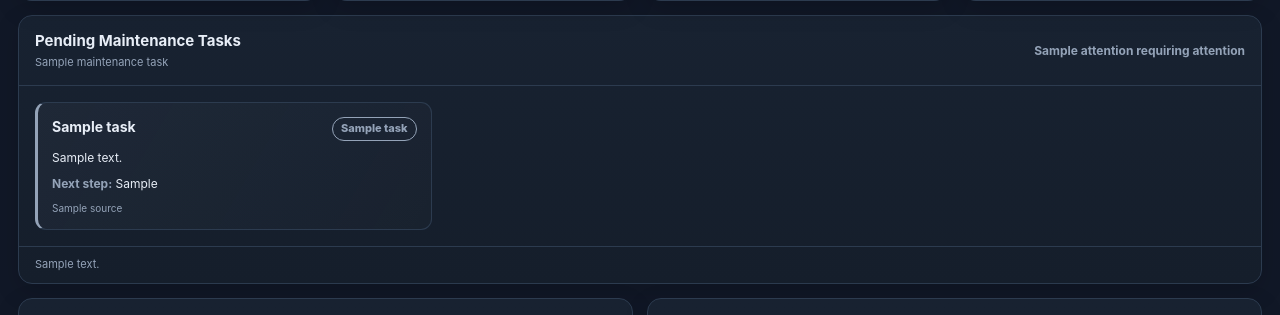
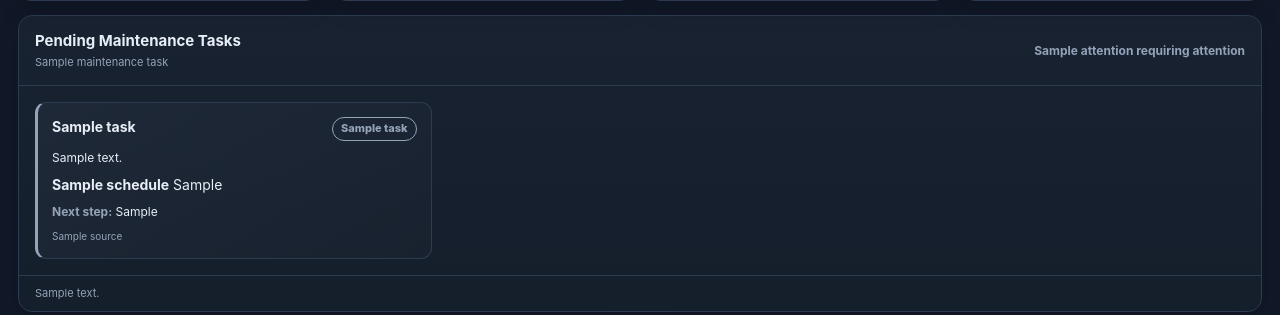
Before and after one commit to kasundigital/VOD-Storage-Monitor, a Flask app: template templates/index.html in a window 1280 px wide. Shown: the part 454-769 px from the top of the page. Run offline with Flask 3, Linux system fonts and the light colour scheme; the template is opened without the code that fills it: most values are stand-ins (such as "Sample title", 1, 10 or a date in 2020); parts of the project's set-up code (start-up, migrations or seed data) failed here and were passed over.

Commit message:
feat: show read-only next cron run for sync/scrub in maintenance cards

```diff
--- a/templates/index.html
+++ b/templates/index.html
@@ -70,6 +70,15 @@
         <span class="maintenance-task-status">{{task.label}}</span>
       </div>
       <p>{{task.detail}}</p>
+      {% if task.schedule %}
+      <div class="maintenance-cron {{'maintenance-cron-configured' if task.schedule.status == 'configured' else ''}}">
+        <b>{{task.schedule.label}}</b>
+        <span>{{task.schedule.next_display}}</span>
+        {% if task.schedule.status == 'configured' %}
+        <small>{{task.schedule.source}} · {{task.schedule.expression}} · {{task.schedule.timezone}}</small>
+        {% endif %}
+      </div>
+      {% endif %}
       <div class="maintenance-task-next"><b>Next step:</b> {{task.next_step}}</div>
       <small class="maintenance-task-source">{{task.source}}</small>
     </div>
@@ -237,6 +246,10 @@ function refreshMaintenanceTasks(data){
       '<div class="maintenance-task-top"><b class="maintenance-task-title">'+esc(t.title)+'</b>'+
       '<span class="maintenance-task-status">'+esc(t.label)+'</span></div>'+
       '<p>'+esc(t.detail)+'</p>'+
+      (t.schedule?'<div class="maintenance-cron'+(t.schedule.status==='configured'?' maintenance-cron-configured':'')+'">'+
+        '<b>'+esc(t.schedule.label)+'</b><span>'+esc(t.schedule.next_display)+'</span>'+
+        (t.schedule.status==='configured'?'<small>'+esc(t.schedule.source)+' · '+esc(t.schedule.expression)+' · '+esc(t.schedule.timezone)+'</small>':'')+
+        '</div>':'')+
       '<div class="maintenance-task-next"><b>Next step:</b> '+esc(t.next_step)+'</div>'+
       '<small class="maintenance-task-source">'+esc(t.source)+'</small>'+
       '</div>';
```
